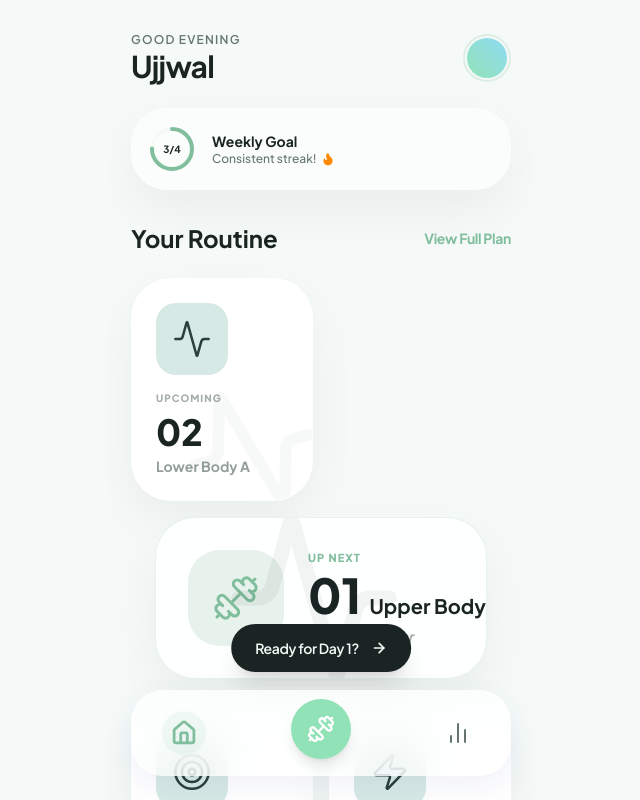
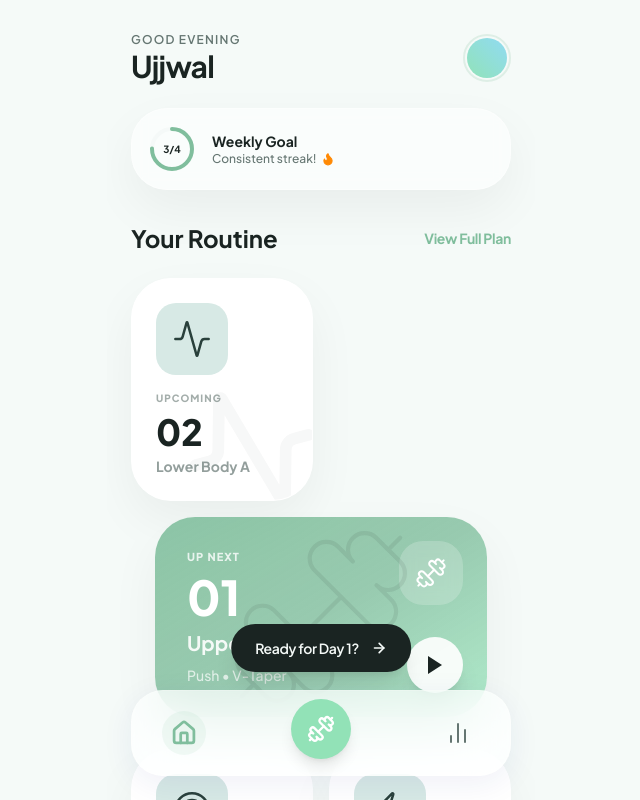
Before and after one commit to UjjwalGupta49/workout-app, a Next.js app: page / in a window 1280 px wide. Shown: the whole page, without its empty margins (319-959 px from the left). Built offline with nearby package versions, Linux system fonts and the light colour scheme.

Commit message:
feat: current day compoent

```diff
--- a/components/day-card.tsx
+++ b/components/day-card.tsx
@@ -93,48 +93,46 @@ export function DayCard({
   if (isHero) {
     return (
       <Link href={`/workout/${dayId}`} className="block px-6 mb-4 col-span-2">
-        <div className="bg-white/90 border border-primary/20 rounded-[2.5rem] p-8 dreamy-shadow relative overflow-hidden group active:scale-95 transition-all">
-          <div className="flex gap-6 items-center">
-            <div className="bg-primary/20 text-primary p-6 rounded-[2rem]">
-              <Icon size={48} strokeWidth={1.5} />
+        <div className="bg-gradient-to-br from-primary/90 via-primary/80 to-pastel-green/70 rounded-[2.5rem] p-8 dreamy-shadow relative overflow-hidden group active:scale-[0.98] transition-all min-h-[180px]">
+          {/* Icon at top-right */}
+          <div className="absolute top-6 right-6 bg-white/20 backdrop-blur-sm text-white p-4 rounded-[1.5rem]">
+            <Icon size={32} strokeWidth={1.5} />
           </div>
-            <div className="flex-1">
-              <p className="text-[11px] font-black uppercase text-primary tracking-widest mb-1">
+
+          {/* Content stacked vertically */}
+          <div className="flex flex-col gap-1 pr-20">
+            <p className="text-[11px] font-black uppercase text-white/80 tracking-widest">
               UP NEXT
             </p>
-              <div className="flex items-baseline gap-2">
-                <h3 className="text-5xl font-black text-foreground leading-none">
+            <h3 className="text-5xl font-black text-white leading-none mt-1">
               {name.split(" ")[1]}
             </h3>
-                <h3 className="text-xl font-bold text-foreground truncate">
-                  {name.split(":")[1] || category.split("(")[0].trim()}
-                </h3>
-              </div>
-              <p className="text-sm font-bold text-muted-foreground leading-tight mt-2 italic opacity-60">
+            <h4 className="text-xl font-bold text-white/90 mt-1">
+              {category.split("(")[0].trim()}
+            </h4>
+            <p className="text-sm font-medium text-white/70 mt-1">
               {category.includes("(")
-                  ? category.split("(")[1].replace(")", "")
-                  : "Active Session"}
+                ? category.split("(")[1].replace(")", "").split("&").join(" • ")
+                : "Start your session"}
             </p>
           </div>
-            <div className="w-16 h-16 rounded-full bg-foreground text-white flex items-center justify-center group-hover:bg-primary transition-colors shadow-xl">
+
+          {/* Play button at bottom-right */}
+          <div className="absolute bottom-6 right-6 w-14 h-14 rounded-full bg-white/90 text-foreground flex items-center justify-center group-hover:scale-110 transition-transform shadow-xl">
             <svg
-                width="28"
-                height="28"
+              width="24"
+              height="24"
               viewBox="0 0 24 24"
-                fill="none"
-                stroke="currentColor"
-                strokeWidth="3.5"
-                strokeLinecap="round"
-                strokeLinejoin="round"
+              fill="currentColor"
+              stroke="none"
             >
               <path d="m5 3 14 9-14 9V3z" />
             </svg>
           </div>
-          </div>
 
-          {/* Subtle background illustration hint - a faint human figure pattern could be added here */}
-          <div className="absolute top-1/2 right-1/4 -translate-y-1/2 opacity-[0.05] pointer-events-none">
-            <Activity size={180} />
+          {/* Subtle background decoration */}
+          <div className="absolute top-1/2 left-1/2 -translate-x-1/2 -translate-y-1/2 opacity-[0.08] pointer-events-none">
+            <Icon size={200} strokeWidth={0.5} />
           </div>
         </div>
       </Link>
```
Lines whose indentation alone changed are shown as unchanged.
